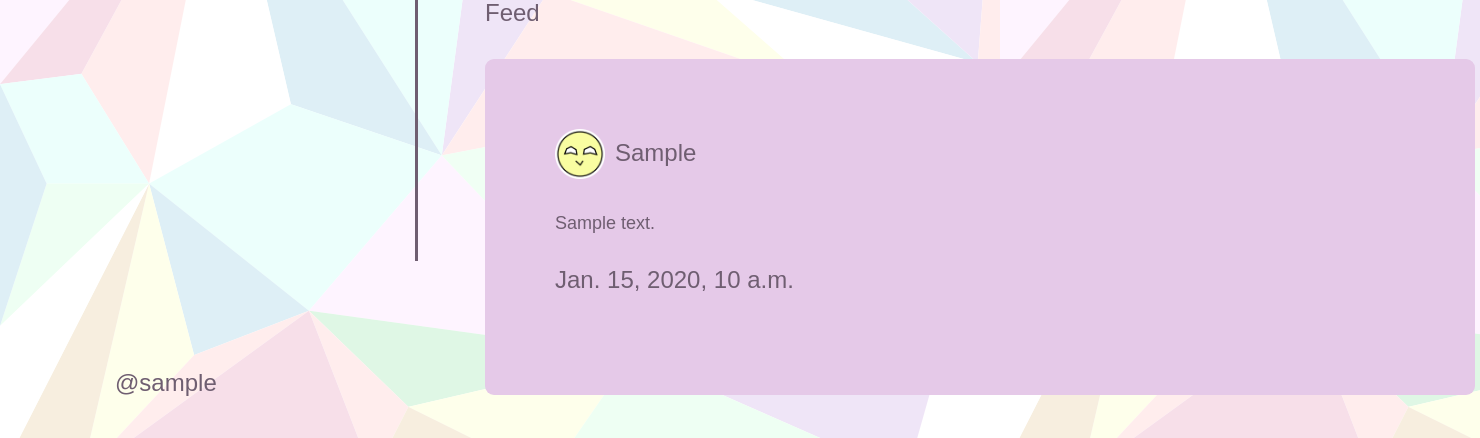
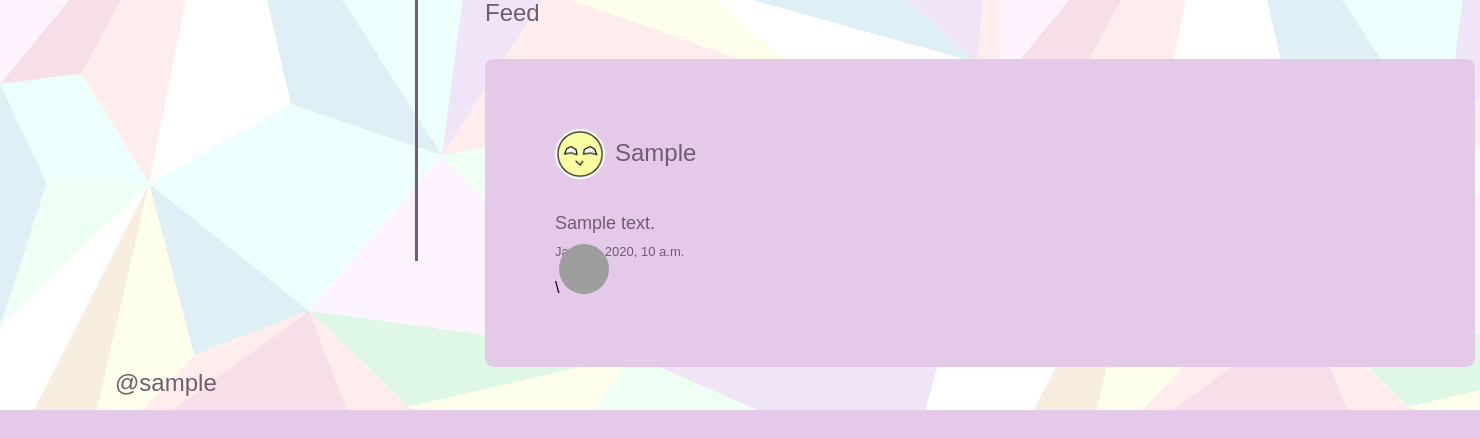
Before and after one commit to evelyn-campbell/Unfold-App, a Django app: page /dashboard/ in a window 1480 px wide. Shown: the part 524-962 px from the top of the page. After the commit the page ends 934 px from the top, so only its background shows below. Run offline with Django 4.2, Linux system fonts and the light colour scheme; a user stored in the database is signed in; tables that the repository leaves empty hold one stand-in row (values such as "Sample post"); grey boxes are pictures that could not be loaded.

Commit message:
add like button

```diff
--- a/webapp/templates/core_templates/dashboard.html
+++ b/webapp/templates/core_templates/dashboard.html
@@ -36,6 +36,13 @@
       }
       .angry {
         background: url("{% static 'angry.png'%}");
+        background-size: cover;
+        width: 50px;
+        height: 50px;
+        border-radius: 100px;
+      }
+      .hug {
+        background: url("{% static 'hug.png'%}");
         background-size: cover;
         width: 50px;
         height: 50px;
@@ -90,7 +97,8 @@
           <h4 style="float: right; margin-top: 10px; margin-left: 10px;">{{status.user}}</h4>
         </div>
         <h5>{{status.message}}</h5>
-        <h4>{{status.created_at}}</h4>
+        <h5 style="font-size: 13px; margin-bottom: -20px; margin-top: -20px;">{{status.created_at}}</h4>
+        \<button type="button" class="hug"> </button>
       </div>
       <br />
       {% endfor %}
```
